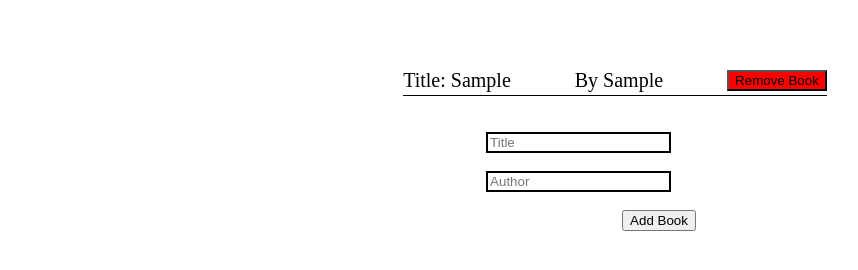
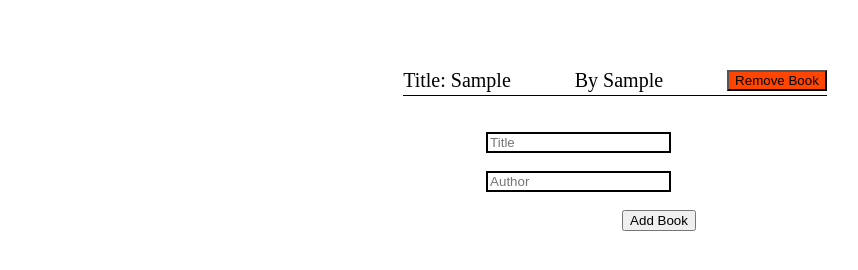
Before and after one commit to dhirajsingha143/Awesome-books, a website: page index.html in a window 1280 px wide. Both pictures are taken after typing "Sample", "Sample" into the empty fields and a click on the button "Add Book". Shown: the part 182-452 px from the top of the page, without its empty margins (49-907 px from the left). Drawn offline with Linux system fonts and the light colour scheme.

Commit message:
Add styling for remove button

```diff
--- a/style.css
+++ b/style.css
@@ -65,7 +65,7 @@
 }
 
 .remove-button {
-  background-color: red;
+  background-color: orangered;
   height: auto;
   display: flex;
   justify-content: center;
```
